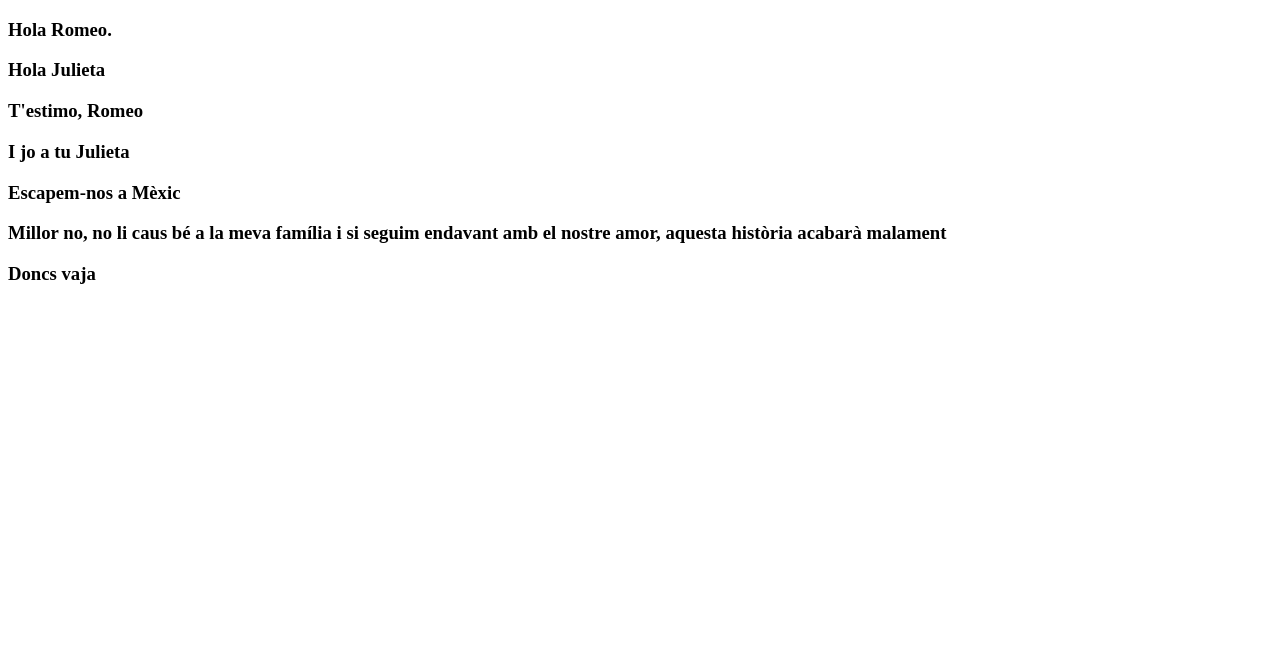
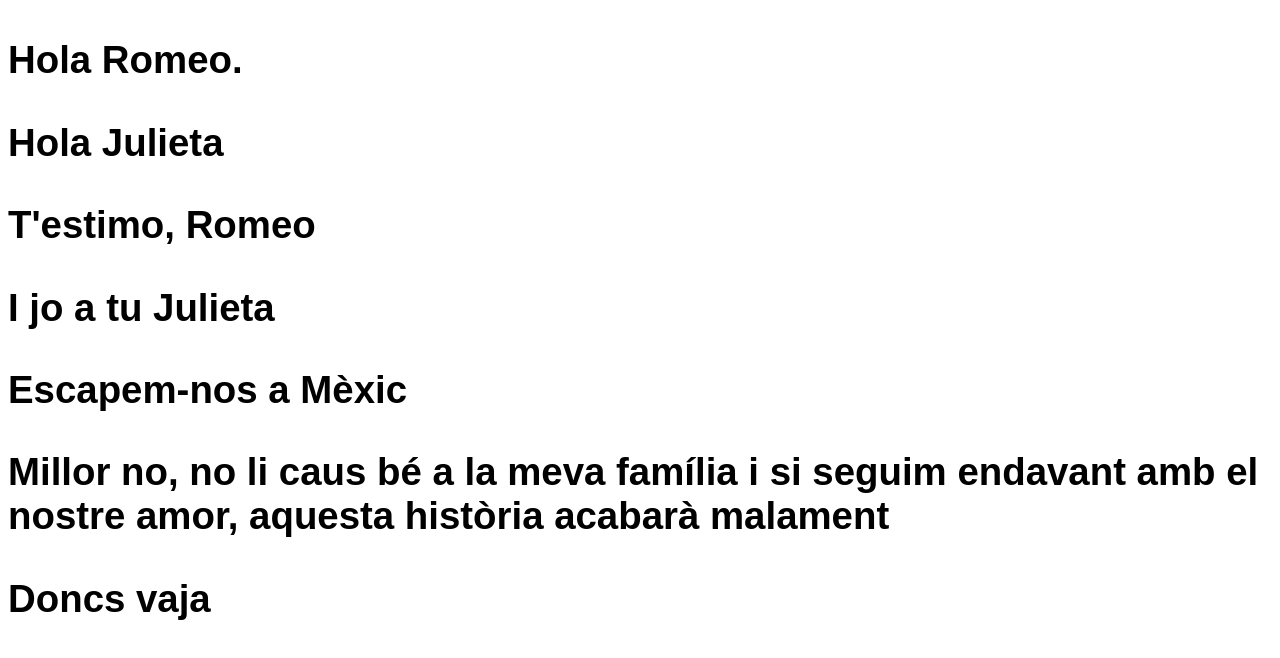
Before and after one commit to nuriaheep/theater-texts, a React app: page / in a window 1280 px wide. Shown: the top 658 px of the page. Built offline with nearby package versions, Linux system fonts and the light colour scheme.

Commit message:
add style-components & styled some text

```diff
--- a/package.json
+++ b/package.json
@@ -41,6 +41,6 @@
     "react-dom": "17.0.1",
     "react-router": "5.2.0",
     "react-router-dom": "5.2.0",
-    "styled-components": "5.2.1"
+    "styled-components": "^5.2.1"
   }
 }
--- a/src/Linia.js
+++ b/src/Linia.js
@@ -1,10 +1,15 @@
 import React from 'react'
+import styled, { css } from 'styled-components'
 
 export default function Linia(props) {
+    const TextLine = styled('h3')`
+        font-family: sans-serif;
+        font-size: clamp(1.5rem, 3vw, 48px);
+    `
 
     return (
         <div className="text-line">
-            <h3>{props.text}</h3>
+            <TextLine>{props.text}</TextLine>
         </div>
     )
 }
--- a/src/index.html
+++ b/src/index.html
@@ -3,7 +3,7 @@
   <head>
     <meta charset="utf-8">
     <meta name="viewport" content="width=device-width, initial-scale=1">
-    <title>React App</title>
+    <title>Textos de Teatre</title>
   </head>
   <body>
     <div id="root"></div>
```
Also changed, not shown: 1 other file (tests, documents, lock files or other folders).
